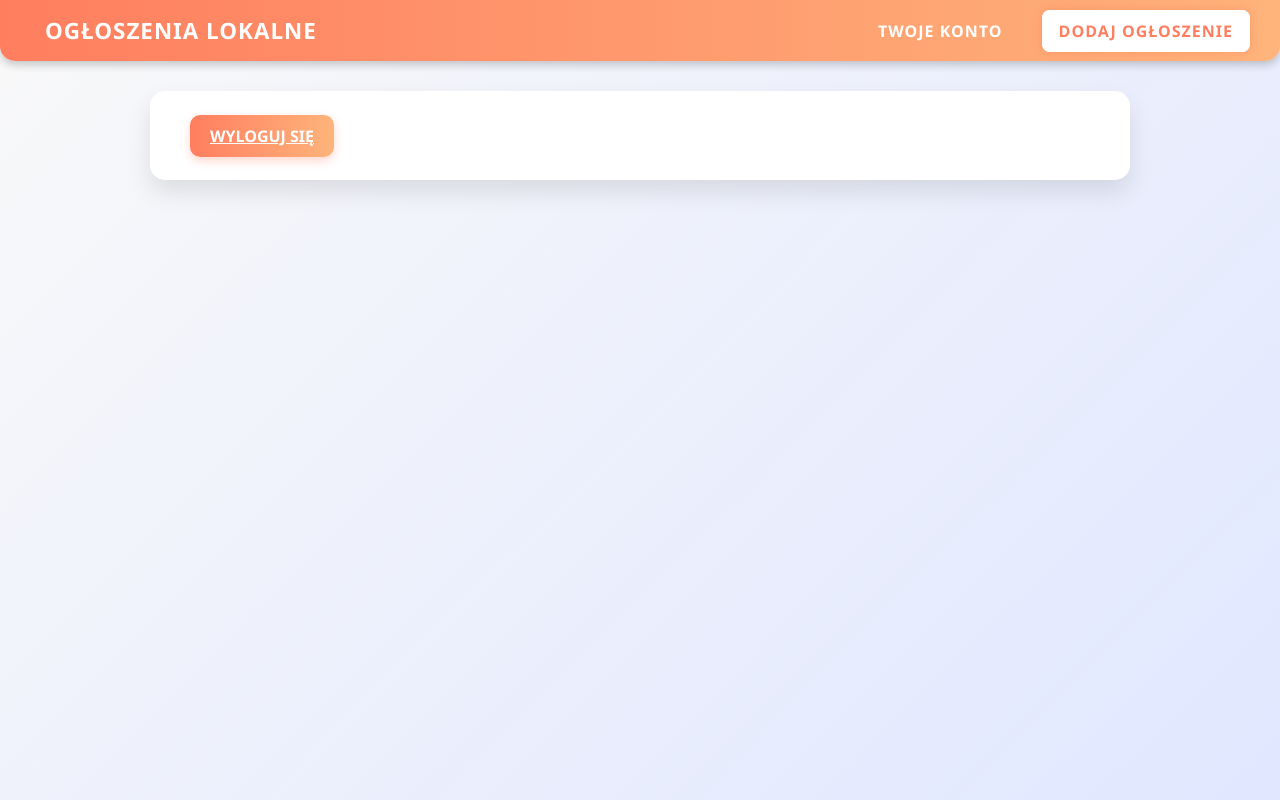
After one commit to SypekKonrad/ogloszenia-lokalne, a PHP site: page /account.php in a window 1280 px wide. The commit adds this page. Run offline with PHP 8.4, Linux system fonts and the light colour scheme; the visitor is signed in with stand-in values (Sample User, id 1).

Commit message:
logout feature, styling logout button

```diff
--- /dev/null
+++ b/account.php
@@ -0,0 +1,35 @@
+<?php require_once 'session.php'; ?>
+<!DOCTYPE html>
+<html lang="en">
+<head>
+    <meta charset="UTF-8">
+    <meta name="viewport" content="width=device-width, initial-scale=1.0">
+    <title>Twoje konto</title>
+    <link rel="stylesheet" href="style.css">
+
+</head>
+<body>
+        <!-- navbar -->
+    <nav>
+    <div class="nav-left">
+        <a href="index.php" class="logo">Ogłoszenia Lokalne</a>
+    </div>
+    <div class="nav-right">
+        <a href="account.php">Twoje Konto</a>
+        <a href="post_ad.php" class="highlighted">Dodaj ogłoszenie</a>
+    </div>
+    </nav>
+
+    <main>
+
+        <!-- jakies tresci -->
+        <div>
+            <!-- <p><a href="logout.php">Wyloguj się</a></p> -->
+            <a href="logout.php" class="btn-primary">Wyloguj się</a>
+        </div>
+
+    </main>
+</body>
+</html>
+
+<!-- class="wybrany" -->
--- a/session.php
+++ b/session.php
@@ -1,7 +1,7 @@
 <?php
 session_start();
 
-if (!isset($_SESSION["login"]) || $_SESSION["login"] !== true) {
+if (!isset($_SESSION["login"])) {
     $redirect = basename($_SERVER["PHP_SELF"]);
     header("Location: login.php?redirect=$redirect");
     exit;
--- a/style.css
+++ b/style.css
@@ -97,7 +97,8 @@ main:hover {
   box-shadow: 0 16px 40px rgba(0, 0, 0, 0.15);
 }
 
-button.btn-primary {
+button.btn-primary,
+a.btn-primary {
   background: linear-gradient(90deg, #ff7e5f, #feb47b);
   color: white;
   border: none;
@@ -111,7 +112,8 @@ button.btn-primary {
   transition: background-color 0.3s ease, transform 0.2s ease;
 }
 
-button.btn-primary:hover {
+button.btn-primary:hover,
+a.btn-primary:hover {
   background-color: #feb47b;
   transform: scale(1.05);
   box-shadow: 0 6px 14px rgba(255, 126, 95, 0.5);
```
Also changed, not shown: login.php (+5 -6 lines), login_process.php (added, +29 -0 lines), logout.php (added, +7 -0 lines).
